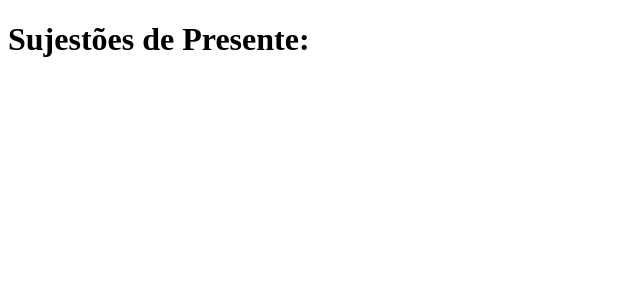
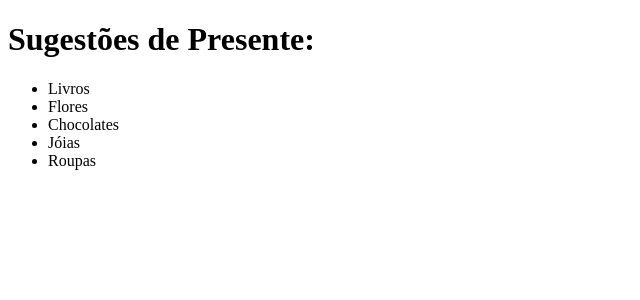
Before and after one commit to luisalves23/clone-tabnews, a Next.js app: page / in a window 1280 px wide. Shown: the top 300 px of the page, without its empty margins (0-640 px from the left). Built offline with nearby package versions, Linux system fonts and the light colour scheme.

Commit message:
Update index.js

```diff
--- a/pages/index.js
+++ b/pages/index.js
@@ -1,5 +1,29 @@
+import React from 'react';
+
 function Home() {
-  return <h1>Sujestões de Presente:</h1>;
+  // Array de presentes
+  const presentes = [
+    'Livros',
+    'Flores',
+    'Chocolates',
+    'Jóias',
+    'Roupas',
+    // Adicione mais presentes conforme necessário
+  ];
+
+  // Mapeie a array de presentes para elementos de lista
+  const listaDePresentes = presentes.map((presente, index) => (
+    <li key={index}>{presente}</li>
+  ));
+
+  return (
+    <div>
+      <h1>Sugestões de Presente:</h1>
+      <ul>
+        {listaDePresentes}
+      </ul>
+    </div>
+  );
 }
 
 export default Home;
```
